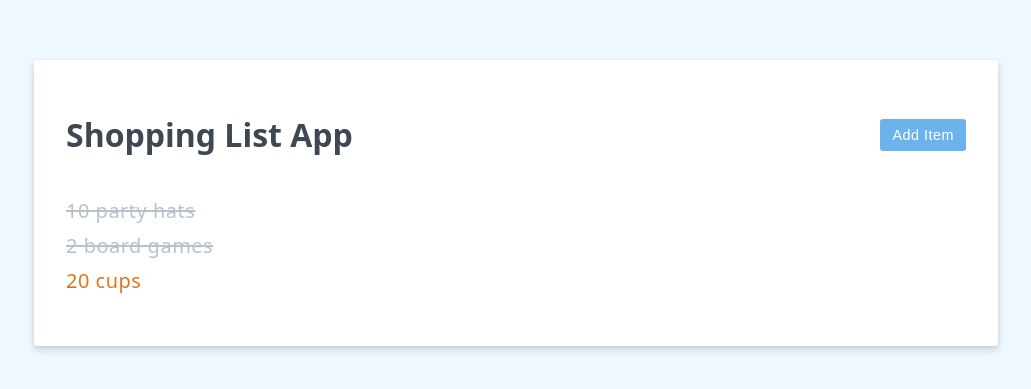
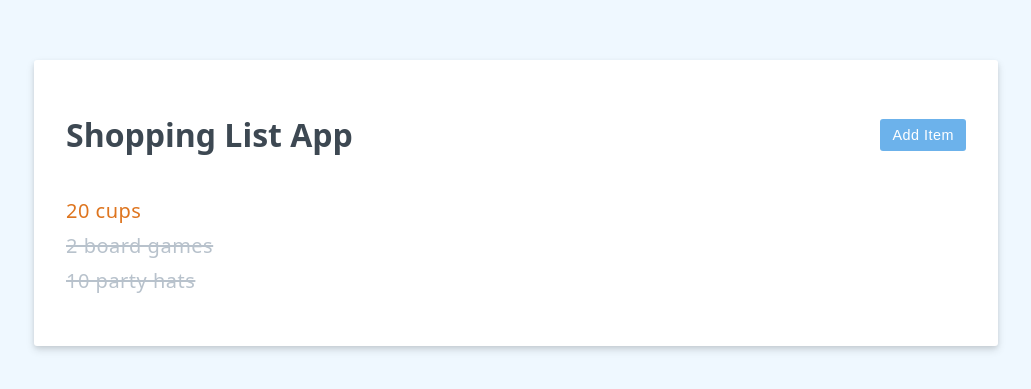
Before and after one commit to yogaajie2/vue-3-fundamentals, a Vue app: page / in a window 1280 px wide. Shown: the part 197-586 px from the top of the page, without its empty margins (124-1155 px from the left). Built offline with nearby package versions, Linux system fonts and the light colour scheme; the HTML template or start-up script is replaced by a standard one.

Commit message:
Lesson 10: Computed Properties

```diff
--- a/src/App.vue
+++ b/src/App.vue
@@ -1,5 +1,5 @@
 <script setup>
-import { ref } from "vue";
+import { ref, computed } from "vue";
 
 const header = ref("Shopping List App");
 const editing = ref(false);
@@ -27,6 +27,7 @@ const items = ref([
   },
 ]);
 
+const reversedItems  = computed(() => [...items.value].reverse());
 const newItem = ref("");
 const newItemHighPriority = ref(false);
 
@@ -103,7 +104,7 @@ const togglePurchased = (item) => {
 
   <ul>
     <li
-      v-for="(item, index) in items"
+      v-for="(item, index) in reversedItems"
       :key="item.id"
       :class="{
         strikeout: item.purchased,
```
